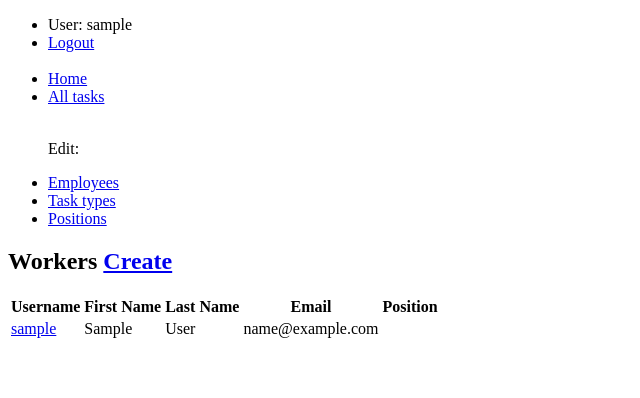
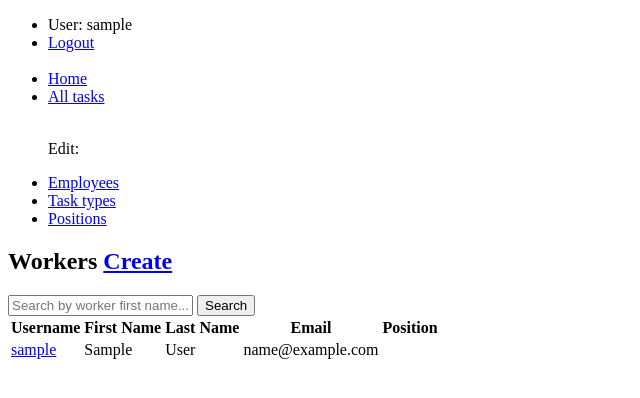
Before and after one commit to kuznetsb/it-company-task-manager-mate, a Django app: page /workers/ in a window 1280 px wide. Shown: the top 398 px of the page, without its empty margins (0-640 px from the left). Run offline with Django 4.2, Linux system fonts and the light colour scheme; the visitor is signed in with stand-in values (Sample User, id 1); data comes from the database, SQL or seed files in the repository; data that the repository does not hold is empty.

Commit message:
Added search form to WorkerList view and to its template

```diff
--- a/task_manager/views.py
+++ b/task_manager/views.py
@@ -13,7 +13,8 @@ from task_manager.forms import (
     WorkerPositionUpdateForm,
     TaskTypeSearchForm,
     PositionSearchForm,
-    TaskSearchForm
+    TaskSearchForm,
+    WorkerSearchForm
 )
 from task_manager.models import Task, TaskType, Position, Worker
 
@@ -171,8 +172,29 @@ class TaskDeleteView(LoginRequiredMixin, generic.DeleteView):
 
 class WorkerListView(LoginRequiredMixin, generic.ListView):
     model = Worker
-    queryset = get_user_model().objects.select_related("position")
     paginate_by = 10
+
+    def get_context_data(self, *, object_list=None, **kwargs):
+        context = super().get_context_data(**kwargs)
+
+        first_name = self.request.GET.get("fist_name", "")
+
+        context["search_form"] = WorkerSearchForm(
+            initial={"first_name": first_name}
+        )
+
+        return context
+
+    def get_queryset(self):
+        queryset = get_user_model().objects.select_related("position")
+
+        form = WorkerSearchForm(self.request.GET)
+
+        if form.is_valid():
+            return queryset.filter(
+                first_name__icontains=form.cleaned_data["first_name"]
+            )
+        return queryset
 
 
 class WorkerDetailView(LoginRequiredMixin, generic.DetailView):
--- a/templates/task_manager/worker_list.html
+++ b/templates/task_manager/worker_list.html
@@ -2,6 +2,10 @@
 
 {% block content %}
   <h2>Workers <a href="{% url 'manager:worker-create' %}">Create</a></h2>
+  <form action="" method="get" class="form-inline">
+    {{ search_form }}
+    <input type="submit" value="Search" class="btn btn-secondary">
+  </form>
   <table>
       <tr>
         <th>Username</th>
```
